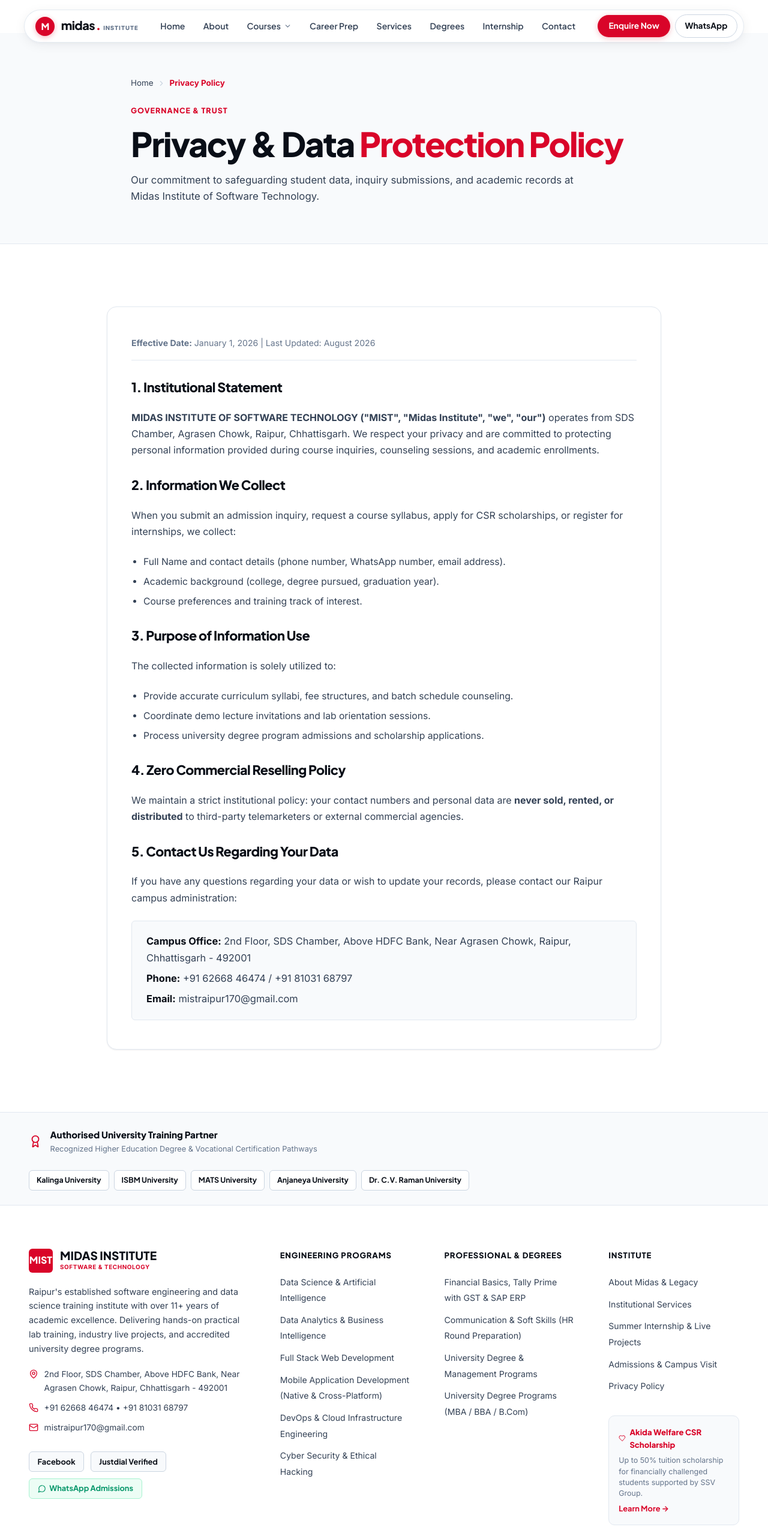
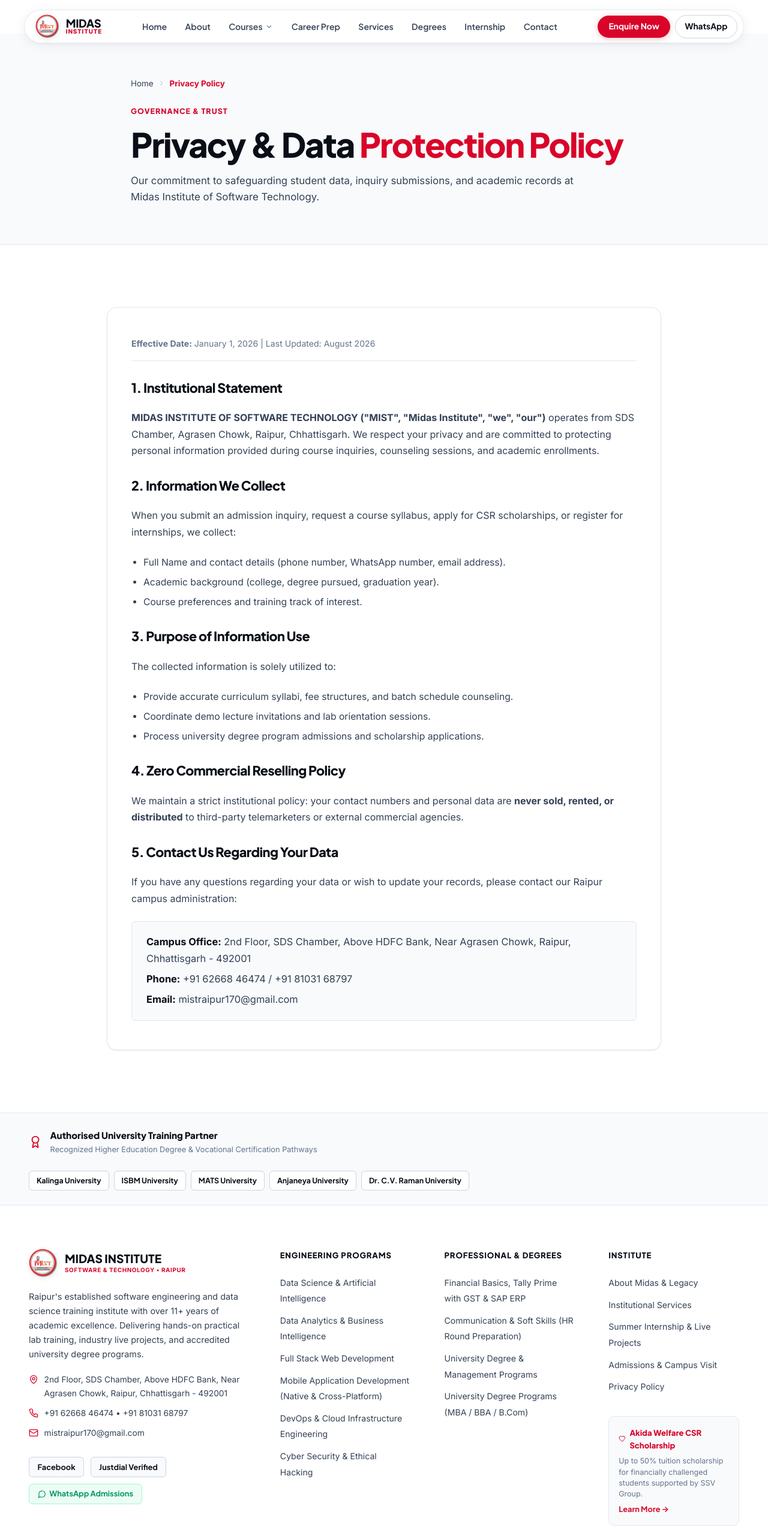
Before and after one commit to nitesh-20/midas-institute-web, a Next.js app: page /privacy in a window 1280 px wide. Shown: the top 2566 px of the page at 60% size. Built offline with nearby package versions, Linux system fonts and the light colour scheme.

Commit message:
feat: add official MIST Computer Education logo image to Navbar, Footer, metadata and public assets

```diff
--- a/app/layout.tsx
+++ b/app/layout.tsx
@@ -42,6 +42,10 @@
   alternates: {
     canonical: "https://www.midastechnologies.in",
   },
+  icons: {
+    icon: "/images/logo.png",
+    apple: "/images/logo.png",
+  },
   openGraph: {
     title: "MIDAS Institute of Software Technology | Raipur",
     description: "Launch your tech career with 11+ years of proven software & data science training in Raipur. Live projects, HR prep & university degrees.",
@@ -51,18 +55,18 @@
     type: "website",
     images: [
       {
-        url: "https://image1.jdomni.in/storeLogo/04102025/B8/F7/C2/990F2C72FD031160DF3133F3DC_1759571233913.png",
-        width: 1200,
-        height: 630,
-        alt: "MIDAS Institute of Software Technology Logo",
+        url: "/images/logo.png",
+        width: 600,
+        height: 600,
+        alt: "MIDAS Institute of Software Technology (MIST) Logo",
       }
     ],
   },
   twitter: {
-    card: "summary_large_image",
+    card: "summary",
     title: "MIDAS Institute of Software Technology | Raipur",
     description: "Premier Software, Data Science & IT Training Institute in Raipur. 11+ Years of Technical Excellence.",
-    images: ["https://image1.jdomni.in/storeLogo/04102025/B8/F7/C2/990F2C72FD031160DF3133F3DC_1759571233913.png"],
+    images: ["/images/logo.png"],
   },
   robots: {
     index: true,
--- a/components/common/SchemaJsonLd.tsx
+++ b/components/common/SchemaJsonLd.tsx
@@ -29,7 +29,7 @@
       name: siteConfig.fullName,
       alternateName: [siteConfig.shortName, "MIDAS Institute", "MIST Computer Education"],
       url: siteConfig.websiteUrl,
-      logo: "https://image1.jdomni.in/storeLogo/04102025/B8/F7/C2/990F2C72FD031160DF3133F3DC_1759571233913.png",
+      logo: "https://www.midastechnologies.in/images/logo.png",
       description: siteConfig.description,
       address: {
         "@type": "PostalAddress",
--- a/components/layout/Footer.module.css
+++ b/components/layout/Footer.module.css
@@ -100,18 +100,13 @@
   text-decoration: none;
 }
 
-.emblem {
-  width: 40px;
-  height: 40px;
-  border-radius: var(--radius-sm);
-  background-color: var(--brand-red);
-  color: #ffffff;
-  display: flex;
-  align-items: center;
-  justify-content: center;
-  font-family: var(--font-heading);
-  font-weight: 900;
-  font-size: 1rem;
+.brandLogoImg {
+  width: 48px;
+  height: 48px;
+  object-fit: contain;
+  border-radius: 50%;
+  flex-shrink: 0;
+  box-shadow: 0 2px 8px rgba(0, 0, 0, 0.08);
 }
 
 .brandText {
--- a/components/layout/Footer.tsx
+++ b/components/layout/Footer.tsx
@@ -47,12 +47,14 @@
           {/* Col 1: Institute Overview & Contact */}
           <div className={styles.colInstitute}>
             <Link href="/" className={styles.brand}>
-              <div className={styles.emblem}>
-                <span>MIST</span>
-              </div>
+              <img
+                src="/images/logo.png"
+                alt="MIST Computer Education Logo"
+                className={styles.brandLogoImg}
+              />
               <div className={styles.brandText}>
                 <span className={styles.brandTitle}>MIDAS INSTITUTE</span>
-                <span className={styles.brandSub}>SOFTWARE & TECHNOLOGY</span>
+                <span className={styles.brandSub}>SOFTWARE & TECHNOLOGY • RAIPUR</span>
               </div>
             </Link>
 
--- a/components/layout/Navbar.module.css
+++ b/components/layout/Navbar.module.css
@@ -46,49 +46,35 @@
   flex-shrink: 0;
 }
 
-.emblem {
-  width: 32px;
-  height: 32px;
+.brandLogoImg {
+  width: 40px;
+  height: 40px;
+  object-fit: contain;
   border-radius: 50%;
-  background-color: var(--brand-red);
-  color: #ffffff;
-  display: flex;
-  align-items: center;
-  justify-content: center;
-  font-family: var(--font-heading);
-  font-weight: 900;
-  font-size: 0.95rem;
-  box-shadow: 0 2px 8px rgba(217, 4, 41, 0.3);
+  flex-shrink: 0;
+  box-shadow: 0 2px 8px rgba(0, 0, 0, 0.08);
 }
 
 .brandTitleWrap {
   display: flex;
-  align-items: baseline;
-  gap: 0.15rem;
+  flex-direction: column;
+  line-height: 1;
 }
 
 .brandTitle {
   font-family: var(--font-heading);
-  font-size: 1.25rem;
+  font-size: 1.15rem;
   font-weight: 900;
-  letter-spacing: -0.03em;
+  letter-spacing: -0.02em;
   color: var(--text-heading);
-  line-height: 1;
-}
-
-.brandDot {
-  color: var(--brand-red);
-  font-weight: 900;
-  font-size: 1.25rem;
 }
 
 .brandTag {
-  font-size: 0.6rem;
+  font-size: 0.62rem;
   font-weight: 800;
   letter-spacing: 0.08em;
-  color: var(--text-muted);
+  color: var(--brand-red);
   text-transform: uppercase;
-  margin-left: 0.15rem;
 }
 
 /* Center Desktop Navigation Links with Soft Pill Hover */
--- a/components/layout/Navbar.tsx
+++ b/components/layout/Navbar.tsx
@@ -52,12 +52,13 @@
       <nav className={styles.floatingNav} aria-label="Main Navigation">
         {/* Brand Logo (Left) */}
         <Link href="/" className={styles.brand}>
-          <div className={styles.emblem}>
-            <span className={styles.emblemText}>M</span>
-          </div>
+          <img
+            src="/images/logo.png"
+            alt="MIST Computer Education Logo"
+            className={styles.brandLogoImg}
+          />
           <div className={styles.brandTitleWrap}>
-            <span className={styles.brandTitle}>midas</span>
-            <span className={styles.brandDot}>.</span>
+            <span className={styles.brandTitle}>MIDAS</span>
             <span className={styles.brandTag}>INSTITUTE</span>
           </div>
         </Link>
```
Also changed, not shown: public/images/logo.png (added), public/logo.png (added).
